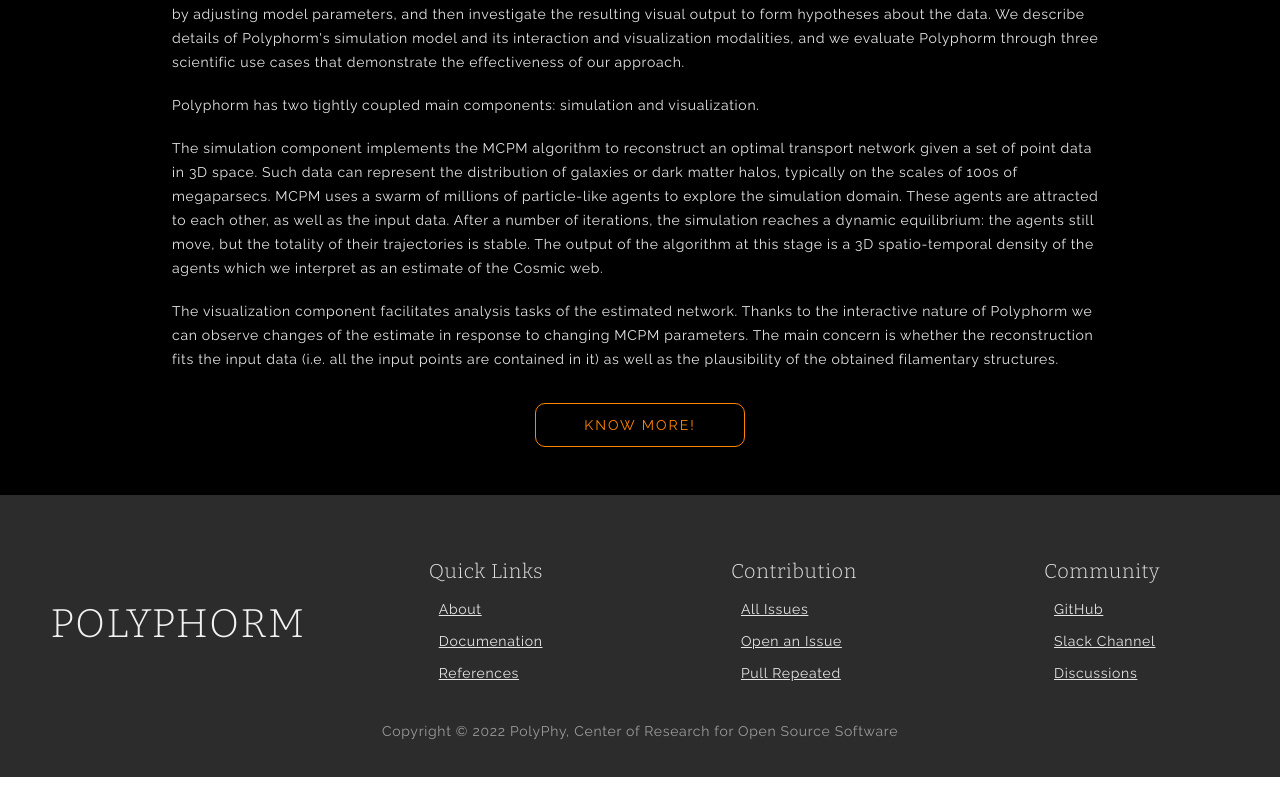
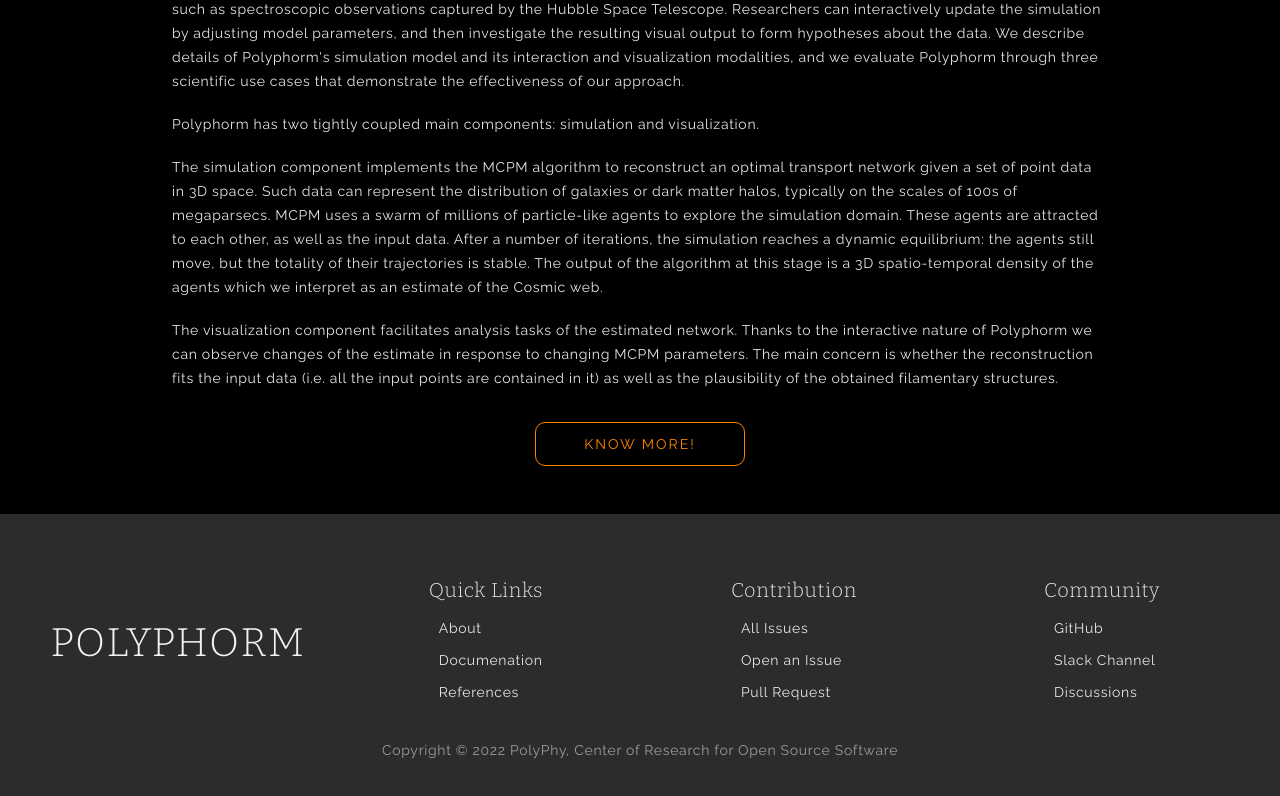
Before and after one commit to PolyPhyHub/PolyPhy-Website, a React (Create React App) app: page / in a window 1280 px wide. Shown: the part 1052-1848 px from the top of the page. Built offline with nearby package versions, Linux system fonts and the light colour scheme.

Commit message:
minor changes

```diff
--- a/src/Components/About.js
+++ b/src/Components/About.js
@@ -5,6 +5,7 @@ const About = () => {
   return (
     <div id="about" className="about">
       <h1>About Polyphorm</h1>
+      <br />
       <p>
         Polyphorm, an interactive visualization and model fitting tool that
         provides a novel approach for investigating cosmological datasets.
--- a/src/Components/Footer.js
+++ b/src/Components/Footer.js
@@ -26,7 +26,7 @@ const Footer = () => {
             <h2>Contribution</h2>
             <p>All Issues</p>
             <p>Open an Issue</p>
-            <p>Pull Repeated</p>
+            <p>Pull Request</p>
           </div>
         </Grid>
         <Grid item xs={12} sm={12} md={3}>
--- a/src/sass/index.css
+++ b/src/sass/index.css
@@ -216,8 +216,12 @@
 
 .footer-wrapper .footer-column p {
   margin-left: 10px;
+  line-height: 2rem;
+}
+
+.footer-wrapper .footer-column P:hover {
+  cursor: pointer;
   text-decoration: underline;
-  line-height: 2rem;
 }
 
 @media only screen and (max-width: 900px) {
--- a/src/sass/navbar_footer.css
+++ b/src/sass/navbar_footer.css
@@ -93,8 +93,12 @@
 
 .footer-wrapper .footer-column p {
   margin-left: 10px;
+  line-height: 2rem;
+}
+
+.footer-wrapper .footer-column P:hover {
+  cursor: pointer;
   text-decoration: underline;
-  line-height: 2rem;
 }
 
 @media only screen and (max-width: 900px) {
--- a/src/sass/navbar_footer.scss
+++ b/src/sass/navbar_footer.scss
@@ -67,8 +67,11 @@
     }
     p {
       margin-left: 10px;
+      line-height: 2rem;
+    }
+    P:hover{
+      cursor: pointer;
       text-decoration: underline;
-      line-height: 2rem;
     }
   }
   @media #{$media-tablet} {
```
Also changed, not shown: 2 other files (tests, documents, lock files or other folders).
